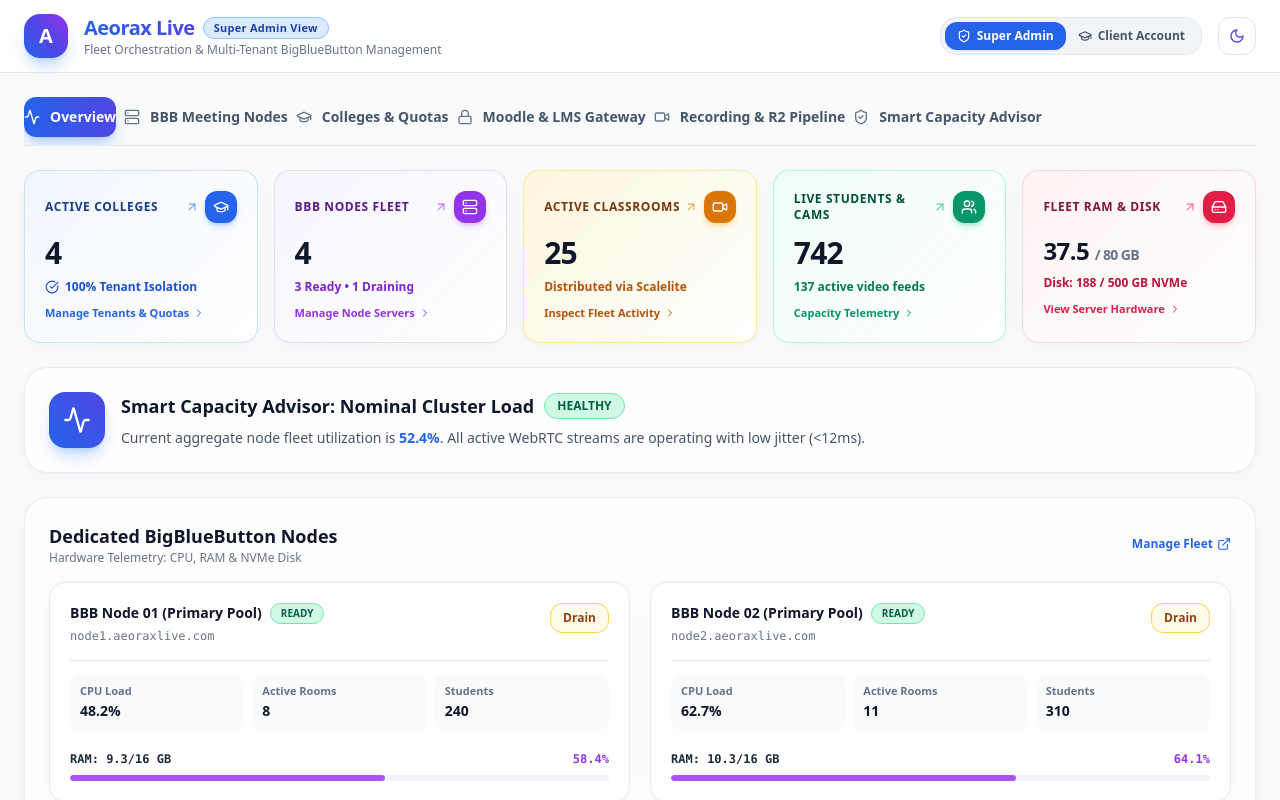
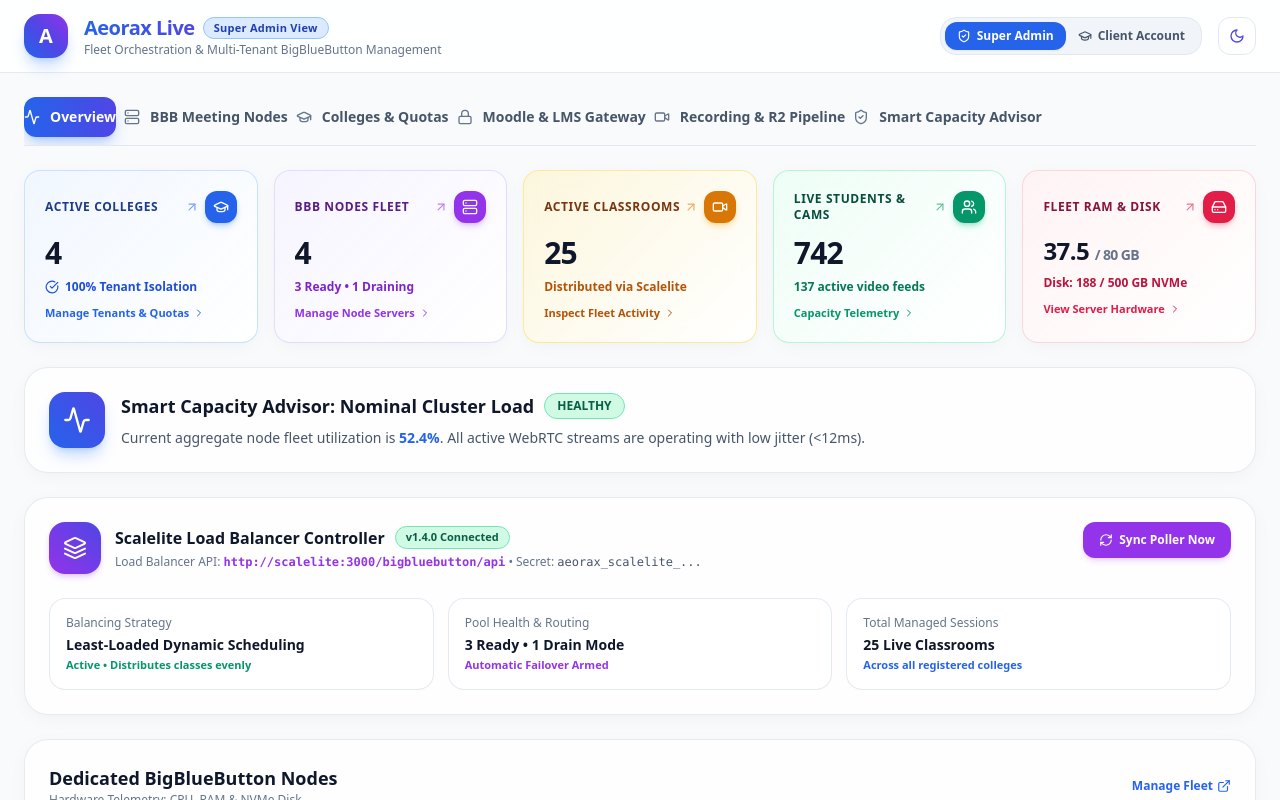
Before and after one commit to tariqsun/Aeorax-Live, a Next.js app: page / in a window 1280 px wide. Shown: the top 800 px of the page. Built offline with nearby package versions, Linux system fonts and the light colour scheme.

Commit message:
feat(ui): add scalelite load balancer controller and live stats card in super admin panel

```diff
--- a/src/app/page.tsx
+++ b/src/app/page.tsx
@@ -92,6 +92,17 @@ export default function AeoraxDashboard() {
 
   const [theme, setTheme] = useState<"light" | "dark">("light");
   const [copiedKey, setCopiedKey] = useState<boolean>(false);
+  const [isPolling, setIsPolling] = useState<boolean>(false);
+  const [pollerSuccessToast, setPollerSuccessToast] = useState<boolean>(false);
+
+  const triggerScalelitePoller = () => {
+    setIsPolling(true);
+    setTimeout(() => {
+      setIsPolling(false);
+      setPollerSuccessToast(true);
+      setTimeout(() => setPollerSuccessToast(false), 3000);
+    }, 800);
+  };
 
   useEffect(() => {
     const savedTheme = (localStorage.getItem("aeorax-theme") as "light" | "dark") || "light";
@@ -943,6 +954,76 @@ export default function AeoraxDashboard() {
                 </div>
               </div>
 
+              {/* Scalelite Load Balancer Controller & Live Stats */}
+              <div className="glass-card p-6 rounded-3xl space-y-5 border border-purple-200/90 dark:border-purple-800/40 bg-gradient-to-r from-purple-50/50 via-indigo-50/30 to-white dark:from-purple-950/20 dark:via-slate-900/60 dark:to-slate-900/60 shadow-xs">
+                <div className="flex items-start justify-between flex-wrap gap-4">
+                  <div className="flex items-center space-x-3.5">
+                    <div className="p-3.5 rounded-2xl bg-gradient-to-tr from-purple-600 to-indigo-600 text-white shadow-md shadow-purple-500/25">
+                      <Layers className="w-6 h-6" />
+                    </div>
+                    <div>
+                      <div className="flex items-center space-x-2.5">
+                        <h3 className="font-extrabold text-slate-900 dark:text-white text-base">
+                          Scalelite Load Balancer Controller
+                        </h3>
+                        <span className="text-[11px] px-2.5 py-0.5 rounded-full bg-emerald-100 text-emerald-800 dark:bg-emerald-500/10 dark:text-emerald-300 font-bold border border-emerald-300">
+                          v1.4.0 Connected
+                        </span>
+                      </div>
+                      <p className="text-xs text-slate-500 dark:text-slate-400 mt-1 font-medium">
+                        Load Balancer API: <code className="text-purple-600 dark:text-purple-400 font-bold font-mono">http://scalelite:3000/bigbluebutton/api</code> • Secret: <code className="text-slate-600 dark:text-slate-400 font-mono">aeorax_scalelite_...</code>
+                      </p>
+                    </div>
+                  </div>
+
+                  {/* Actions */}
+                  <div className="flex items-center space-x-2">
+                    <button
+                      onClick={triggerScalelitePoller}
+                      disabled={isPolling}
+                      className="flex items-center space-x-1.5 px-4 py-2.5 rounded-xl bg-purple-600 hover:bg-purple-700 disabled:opacity-60 text-white text-xs font-bold transition shadow-md shadow-purple-500/20"
+                    >
+                      <RefreshCw className={`w-3.5 h-3.5 ${isPolling ? "animate-spin" : ""}`} />
+                      <span>{isPolling ? "Syncing Nodes..." : "Sync Poller Now"}</span>
+                    </button>
+                  </div>
+                </div>
+
+                {pollerSuccessToast && (
+                  <div className="p-3 rounded-xl bg-emerald-50 dark:bg-emerald-950/40 border border-emerald-300 text-emerald-800 dark:text-emerald-300 text-xs font-bold flex items-center space-x-2">
+                    <CheckCircle className="w-4 h-4 text-emerald-600 shrink-0" />
+                    <span>Scalelite Poller triggered: Successfully synchronized meeting states across 4 BigBlueButton nodes!</span>
+                  </div>
+                )}
+
+                {/* 3 Metric Pills */}
+                <div className="grid grid-cols-1 sm:grid-cols-3 gap-3.5 pt-1 text-xs">
+                  <div className="p-4 rounded-2xl bg-white/80 dark:bg-slate-900/80 border border-slate-200/90 dark:border-slate-800">
+                    <span className="text-slate-500 font-medium">Balancing Strategy</span>
+                    <div className="font-extrabold text-slate-900 dark:text-white text-sm mt-1">
+                      Least-Loaded Dynamic Scheduling
+                    </div>
+                    <span className="text-[11px] text-emerald-600 font-bold mt-0.5 inline-block">Active • Distributes classes evenly</span>
+                  </div>
+
+                  <div className="p-4 rounded-2xl bg-white/80 dark:bg-slate-900/80 border border-slate-200/90 dark:border-slate-800">
+                    <span className="text-slate-500 font-medium">Pool Health & Routing</span>
+                    <div className="font-extrabold text-slate-900 dark:text-white text-sm mt-1">
+                      {nodes.filter(n => n.status === "READY").length} Ready • {nodes.filter(n => n.status === "DRAIN").length} Drain Mode
+                    </div>
+                    <span className="text-[11px] text-purple-600 font-bold mt-0.5 inline-block">Automatic Failover Armed</span>
+                  </div>
+
+                  <div className="p-4 rounded-2xl bg-white/80 dark:bg-slate-900/80 border border-slate-200/90 dark:border-slate-800">
+                    <span className="text-slate-500 font-medium">Total Managed Sessions</span>
+                    <div className="font-extrabold text-slate-900 dark:text-white text-sm mt-1">
+                      {totalRooms} Live Classrooms
+                    </div>
+                    <span className="text-[11px] text-blue-600 font-bold mt-0.5 inline-block">Across all registered colleges</span>
+                  </div>
+                </div>
+              </div>
+
               {/* Dedicated Nodes Grid */}
               <div className="glass-card p-6 rounded-3xl space-y-4">
                 <div className="flex items-center justify-between">
```
